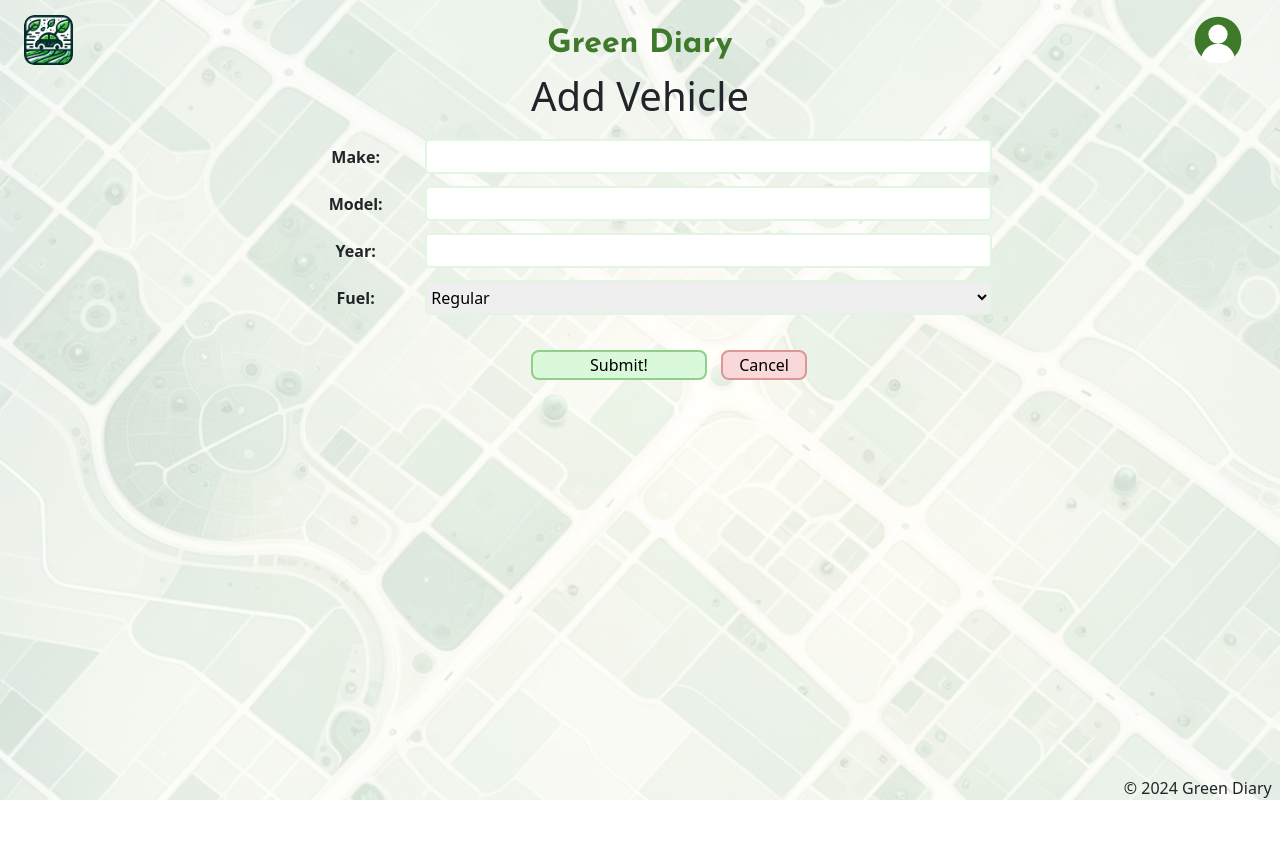
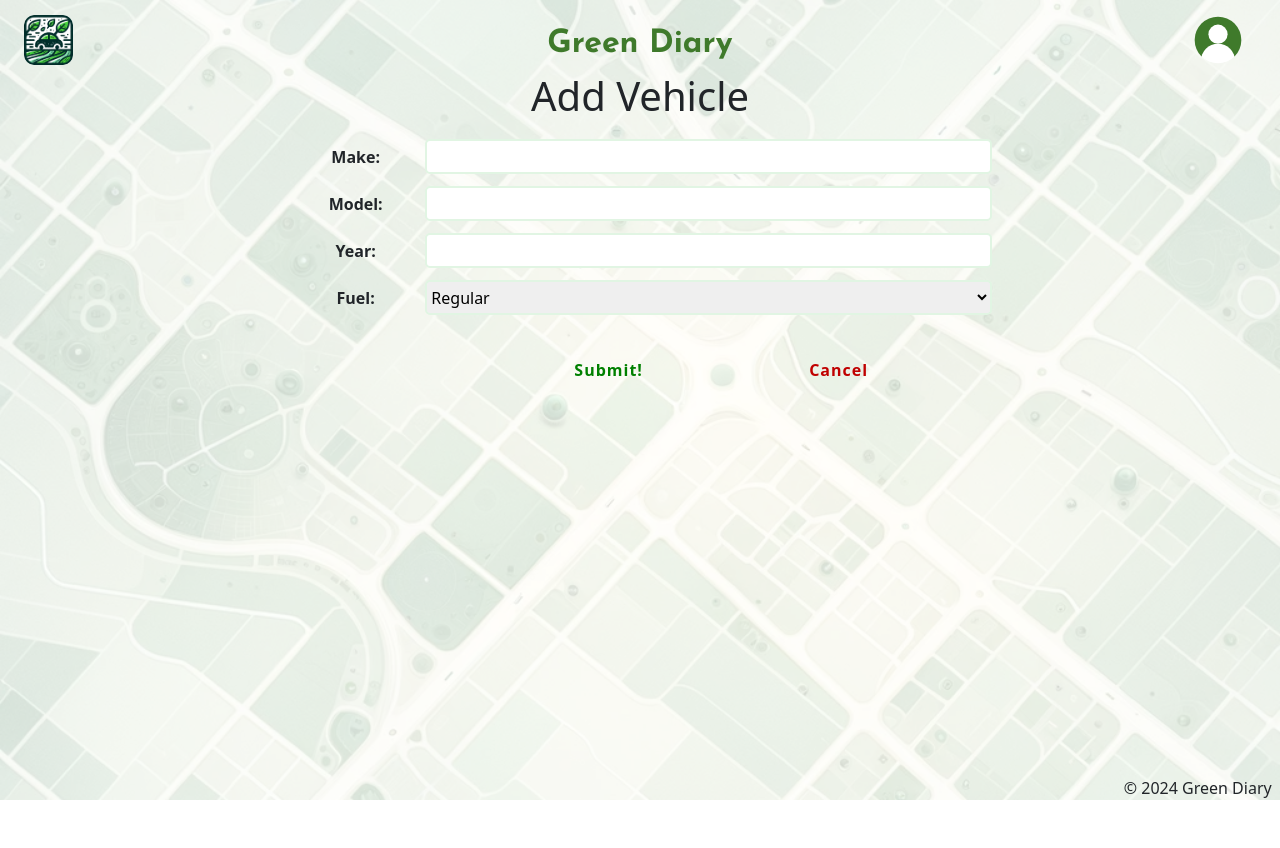
Before and after one commit to elliesolhjou/Green-Diary, a Django app: page /vehicle/create/ in a window 1280 px wide. Run offline with Django 5.2, Linux system fonts and the light colour scheme; some libraries are stand-ins or nearby versions.

Commit message:
update styles for consistency

```diff
--- a/main_app/static/css/style.css
+++ b/main_app/static/css/style.css
@@ -11,18 +11,9 @@ body {
 nav {
   background: none;
 }
-.header-title{
-  font-family: 'Josefin Sans', sans-serif;
-  position: absolute;
-  top: 25%;
-  left: 50%;
-  transform: translateX(-50%);
-  color: #3f7a2b;
-}
 main {
   max-width: 750px;
 }
-
 form {
   display: flex;
   flex-direction: column;
@@ -48,13 +39,20 @@ form input[type="number"]:focus,
 form input[type="text"]:focus {
   outline: 2px solid rgb(172, 216, 172) !important;
 }
-
 form .btn,
 form a {
   width: 15%;
   text-decoration: none;
 }
 
+.header-title{
+  font-family: 'Josefin Sans', sans-serif;
+  position: absolute;
+  top: 25%;
+  left: 50%;
+  transform: translateX(-50%);
+  color: #3f7a2b;
+}
 .logo {
   max-height: 50px;
   border-radius: 10px;
@@ -120,24 +118,28 @@ form a {
 .rounded-5 {
   border-radius: 20px;
 }
-.ps-10 {
-  padding-left: 10%;
-}
 .btn-red {
-  background: rgb(248, 216, 216);
-  border: 2px solid rgb(220, 151, 151);
+  height: 40px;
+  padding: 0 10px;
+  color: rgb(192, 0, 0);
+  font-weight: 800;
+  letter-spacing: 1px;
+  border: none;
+  background: none;
 }
 .btn-green {
-  background: rgb(218, 249, 218);
-  border: 2px solid rgb(139, 209, 139);
+  height: 40px;
+  color: green;
+  font-weight: 800;
+  letter-spacing: 1px;
+  border: none;
+  background: none;
 }
 .btn-red:hover {
   background: rgb(230, 194, 194);
-  border: 2px solid rgb(220, 151, 151);
 }
 .btn-green:hover {
   background: rgb(174, 220, 174);
-  border: 2px solid rgb(139, 209, 139);
 }
 
 .background {
--- a/main_app/templates/home.html
+++ b/main_app/templates/home.html
@@ -7,7 +7,7 @@
     <div class="row position-relative d-flex align-items-center" style="height: 63vh;">
         <div class="col-12 p-0 pb-4 w-100 position-relative bg-white rounded-5 border overflow-hidden" style="height: 95%;">
             <div class="row m-0 shadow-sm">
-                <h1 class="fs-2 p-0 pt-2 mb-0 ms-3 bg-white text-start rounded-5">My Trips</h1>
+                <h1 class="text-lg p-0 pt-2 mb-0 ms-3 bg-white text-start rounded-5">My Trips</h1>
                 <div class="col-12 light">
                     <div class="row text-center text-reg">
                         <div class="col-1"></div>
--- a/main_app/templates/main_app/vehicle_form.html
+++ b/main_app/templates/main_app/vehicle_form.html
@@ -12,12 +12,15 @@
     <table class="w-100">
         {{form.as_table}}
     </table>
-    <div class="w-50 mt-4 ps-10 d-flex flex-row justify-content-between">
-        <input type="submit" value="Submit!" class="btn-green w-75 rounded-3">
-
+    <div class="row w-100 mt-4">
+      <div class="col-4">
+      </div>
+      <div class="col-8 d-flex flex-row justify-content-around">
+        <input type="submit" value="Submit!" class="btn-green  rounded-3">
         <a href="/" class="w-50">
-          <input type="button" value="Cancel" class="btn-red w-75 rounded-3">
+          <input type="button" value="Cancel" class="btn-red  rounded-3">
         </a>
+      </div>
     </div>
 </form>
 
```
Also changed, not shown: main_app/templates/vehicle.html (+6 -6 lines).
